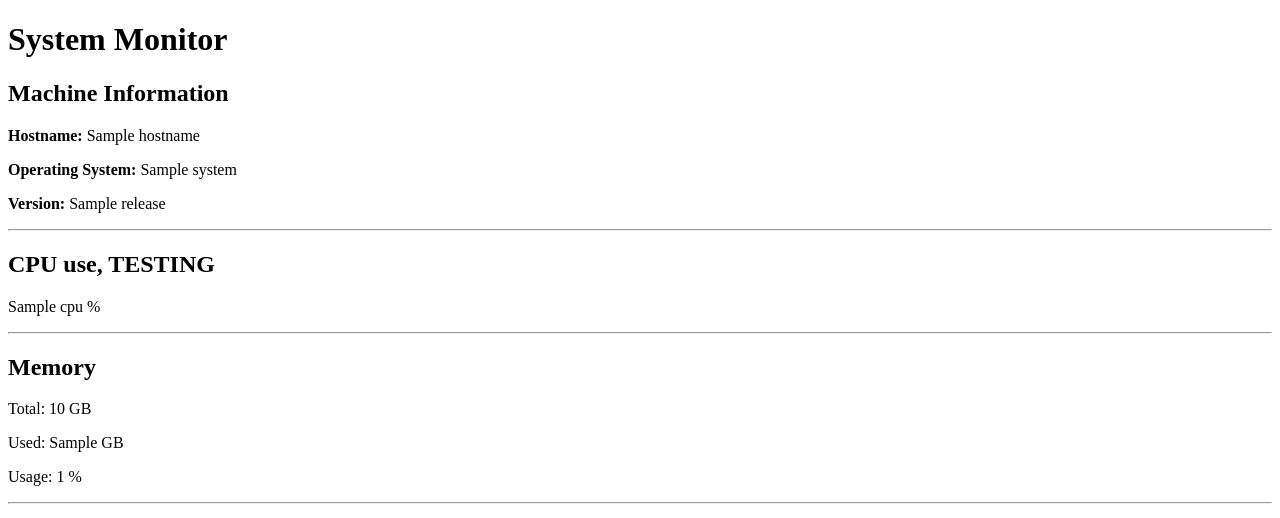
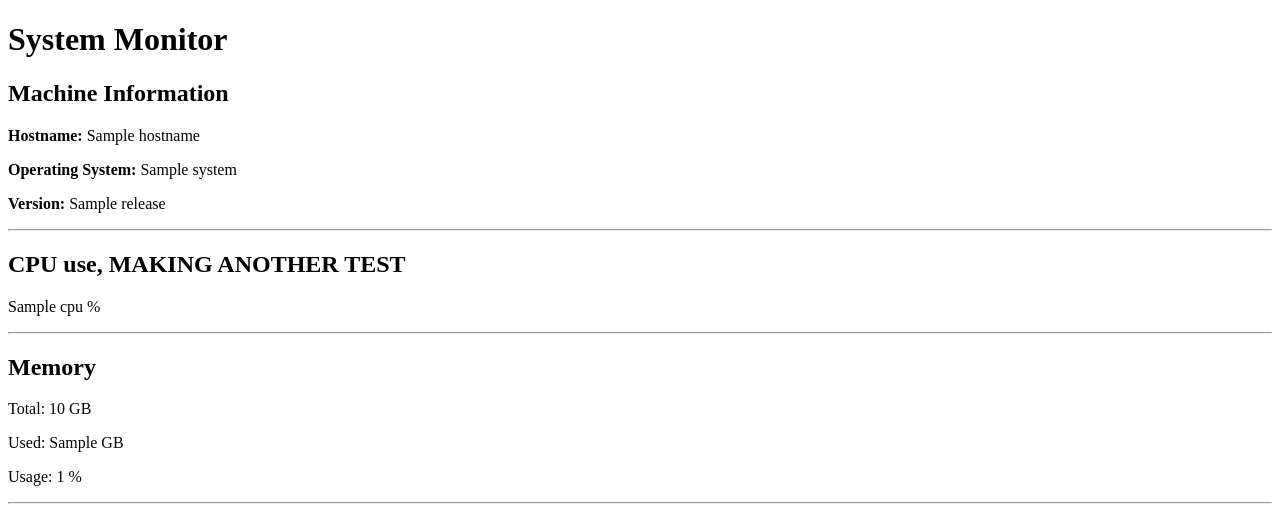
Before and after one commit to marcosolano21/ci-cd-proyect, a Python web app: template flask/templates/index.html in a window 1280 px wide. Shown: the top 518 px of the page. Run offline with Jinja, Linux system fonts and the light colour scheme; the template is opened without the code that fills it: most values are stand-ins (such as "Sample title", 1, 10 or a date in 2020).

Commit message:
Testing on Deploy stages

```diff
--- a/flask/templates/index.html
+++ b/flask/templates/index.html
@@ -23,7 +23,7 @@
 
 <hr>
 
-<h2>CPU use, TESTING</h2>
+<h2>CPU use, MAKING ANOTHER TEST</h2>
 
 <p>{{ cpu }} %</p>
 
```
